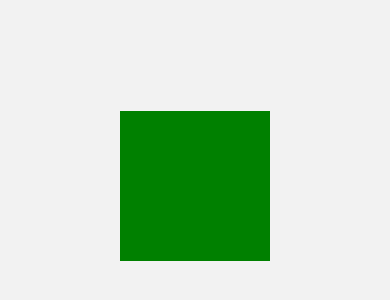
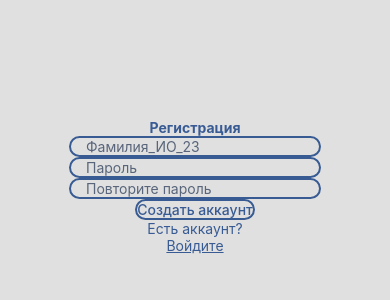
Before and after one commit to mrviriat/equalToEqual, a React Native app: screen /RegisterScreen in a window 390 px wide. Shown: the part 236-536 px from the top of the page. Built offline with nearby package versions, Linux system fonts and the light colour scheme; what react-native-responsive-dimensions would draw is missing.

Commit message:
Прописал RegisterScreen, плюс мелкие изменения

```diff
--- a/src/Screens/LoginScreen.js
+++ b/src/Screens/LoginScreen.js
@@ -14,6 +14,14 @@ function LoginScreen({ navigation }) {
     }
 
     const onEnterPress = async () => {
+        /*
+        здесь будет провека на наличие логина в бд
+        */
+
+        /*
+        здесь будет провека на пароль
+        */
+
         navigation.navigate('HomeScreen');
     }
 
@@ -41,14 +49,12 @@ function LoginScreen({ navigation }) {
             >
                 <Text style={styles.enterText}>Войти</Text>
             </TouchableOpacity>
-            <View style={styles.textContainer}>
-                <Text style={styles.text}>Нет аккаунта?</Text>
-                <TouchableOpacity
-                    onPress={onRegisterScreenPress}
-                >
+            <TouchableOpacity
+                onPress={onRegisterScreenPress}
+                style={styles.textContainer}>
+                    <Text style={styles.text}>Вы здесь впервые?</Text>
                     <Text style={[styles.text, {textDecorationLine: 'underline'}]}>Зарегестрируйтесь</Text>
-                </TouchableOpacity>
-            </View>
+            </TouchableOpacity>
         </View>
     );
 }
@@ -83,7 +89,7 @@ const styles = StyleSheet.create({
         alignItems: 'center',
         width: responsiveScreenWidth(75),
         height: responsiveScreenHeight(5),
-        margin: responsiveScreenHeight(0.8),
+        margin: responsiveScreenHeight(1),
         borderRadius: 15,
         backgroundColor: '#e0e0e0',
     },
@@ -98,6 +104,7 @@ const styles = StyleSheet.create({
         marginTop: responsiveScreenHeight(0.8),
     },
     text: {
-        fontSize: responsiveScreenFontSize(1.8),
+        fontSize: responsiveScreenFontSize(1.85),
+        color: '#e0e0e0'
     },
 });
--- a/src/Screens/RegisterScreen.js
+++ b/src/Screens/RegisterScreen.js
@@ -1,24 +1,90 @@
 import * as React from 'react';
-import { View, Text, StyleSheet } from 'react-native';
+import { View, Text, StyleSheet, TextInput, TouchableOpacity, Alert } from 'react-native';
 import { NavigationContainer } from '@react-navigation/native';
 import { createNativeStackNavigator } from '@react-navigation/native-stack';
 import { createMaterialTopTabNavigator } from '@react-navigation/material-top-tabs';
+import { responsiveScreenFontSize, responsiveScreenHeight, responsiveScreenWidth, responsiveWidth } from 'react-native-responsive-dimensions';
+
 
 function RegisterScreen({ navigation }) {
     const [login, setLogin] = React.useState('');
     const [password, setPassword] = React.useState('');
+    const [secondPassword, setSecondPassword] = React.useState('');
 
-    const onRegisterScreenPress = () => {
-        navigation.navigate('RegisterScreen');
+    const validateLoginAndPassword = () => {
+        const loginRegex = /^[a-zA-Z0-9]+$/; // Регулярное выражение для проверки допустимых символов
+
+        /*
+        здесь будет провека на существование введенного логина
+        */
+
+        if (login === '') {
+            Alert.alert('Эй!', 'Ну ты хоть что то в логин введи для приличия...');
+            return false;
+        }
+
+        if (password.trim().length < 4 || password.trim().length > 10 || !loginRegex.test(password)) {
+            Alert.alert('Внимание!', 'Длинна пароля должна быть 4-10. Так же допустимы символы A-Z и 0-9.');
+            return false;
+        }
+
+        if (password !== secondPassword) {
+            Alert.alert('Внимание!', 'Пароли не совпадают!');
+            return false;
+        }
+
+        return true;
+    }
+
+    const onLoginScreenPress = () => {
+        navigation.navigate('LoginScreen');
     }
 
     const onEnterPress = async () => {
-        navigation.navigate('HomeScreen');
+        if (!validateLoginAndPassword()) {
+            return;
+        }
+
+        navigation.navigate('LoginScreen');
     }
 
     return (
         <View style={styles.constainer}>
-            <View style={{ height: 150, width: 150, backgroundColor: 'green' }}></View>
+            <Text style={styles.header}>
+                Регистрация
+            </Text>
+            <TextInput
+                style={styles.input}
+                placeholder='Фамилия_ИО_23'
+                onChangeText={(text) => setLogin(text)}
+                placeholderTextColor={'#58657a'}
+            />
+            <TextInput
+                style={styles.input}
+                placeholder='Пароль'
+                onChangeText={(text) => setPassword(text.trim())}
+                placeholderTextColor={'#58657a'}
+                secureTextEntry
+            />
+            <TextInput
+                style={styles.input}
+                placeholder='Повторите пароль'
+                onChangeText={(text) => setSecondPassword(text.trim())}
+                placeholderTextColor={'#58657a'}
+                secureTextEntry
+            />
+            <TouchableOpacity
+                style={styles.enter}
+                onPress={onEnterPress}
+            >
+                <Text style={styles.enterText}>Создать аккаунт</Text>
+            </TouchableOpacity>
+            <TouchableOpacity
+                onPress={onLoginScreenPress}
+                style={styles.textContainer}>
+                <Text style={styles.text}>Есть аккаунт?</Text>
+                <Text style={[styles.text, { textDecorationLine: 'underline' }]}>Войдите</Text>
+            </TouchableOpacity>
         </View>
     );
 }
@@ -30,6 +96,49 @@ const styles = StyleSheet.create({
         flex: 1,
         alignItems: 'center',
         justifyContent: 'center',
-
+        backgroundColor: '#e0e0e0',
+    },
+    header: {
+        fontSize: responsiveScreenFontSize(3.8),
+        fontWeight: 'bold',
+        color: '#385b94',
+        marginBottom: responsiveScreenHeight(2.5),
+    },
+    input: {
+        width: responsiveScreenWidth(75),
+        height: responsiveScreenHeight(6),
+        margin: responsiveScreenHeight(0.8),
+        borderRadius: 15,
+        borderColor: '#385b94',
+        borderWidth: 2,
+        fontSize: responsiveScreenFontSize(2.1),
+        backgroundColor: '#e0e0e0',
+        paddingHorizontal: 15,
+        color: '#385b94'
+    },
+    enter: {
+        justifyContent: 'center',
+        alignItems: 'center',
+        width: responsiveScreenWidth(75),
+        height: responsiveScreenHeight(5),
+        margin: responsiveScreenHeight(1),
+        borderRadius: 15,
+        borderColor: '#385b94',
+        borderWidth: 2,
+        backgroundColor: '#e0e0e0',
+    },
+    enterText: {
+        fontSize: responsiveScreenFontSize(2.1),
+        fontWeight: '500',
+        color: '#385b94',
+    },
+    textContainer: {
+        justifyContent: 'center',
+        alignItems: 'center',
+        marginTop: responsiveScreenHeight(0.8),
+    },
+    text: {
+        fontSize: responsiveScreenFontSize(1.85),
+        color: '#385b94',
     },
 });
```
Also changed, not shown: 1 other file (tests, documents, lock files or other folders).
